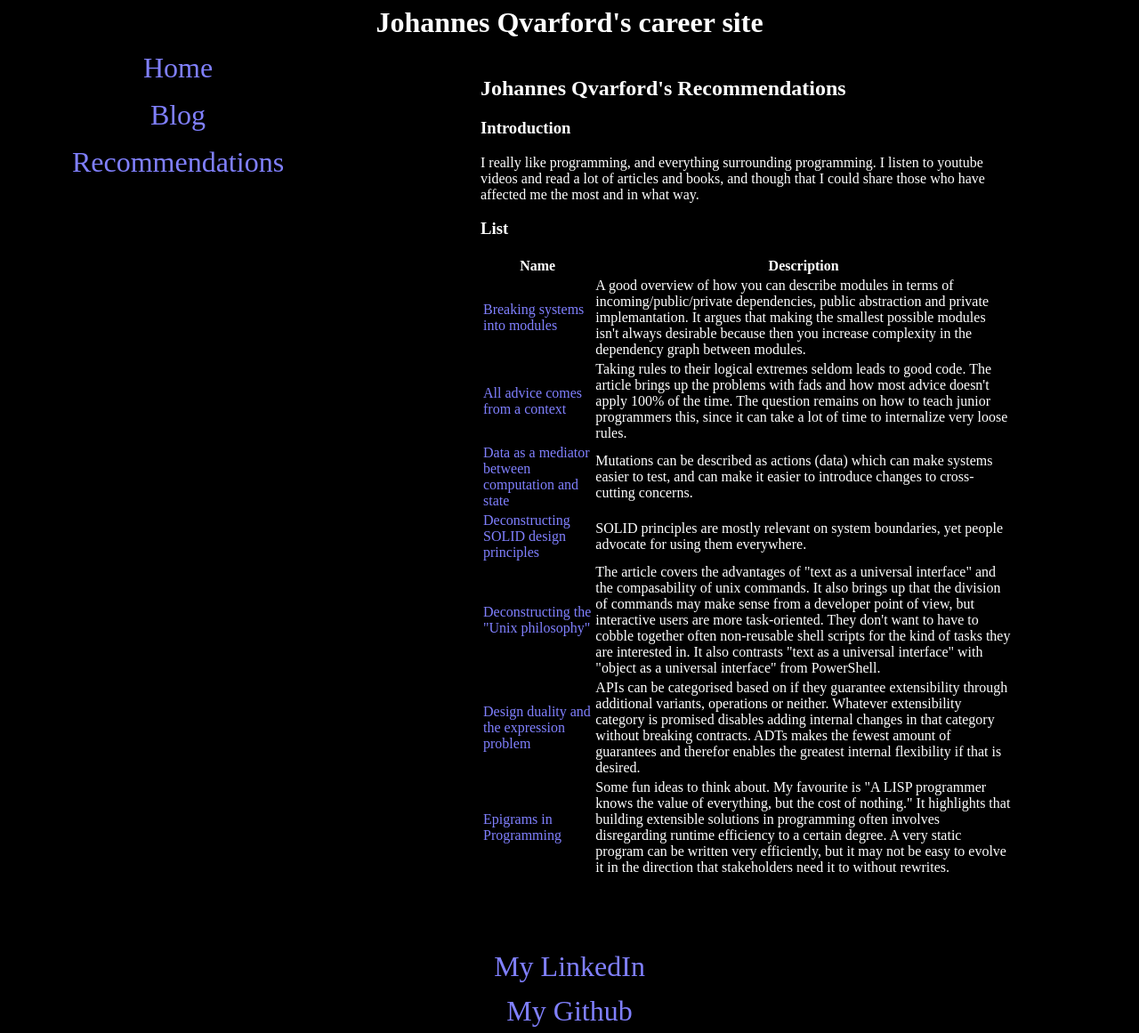
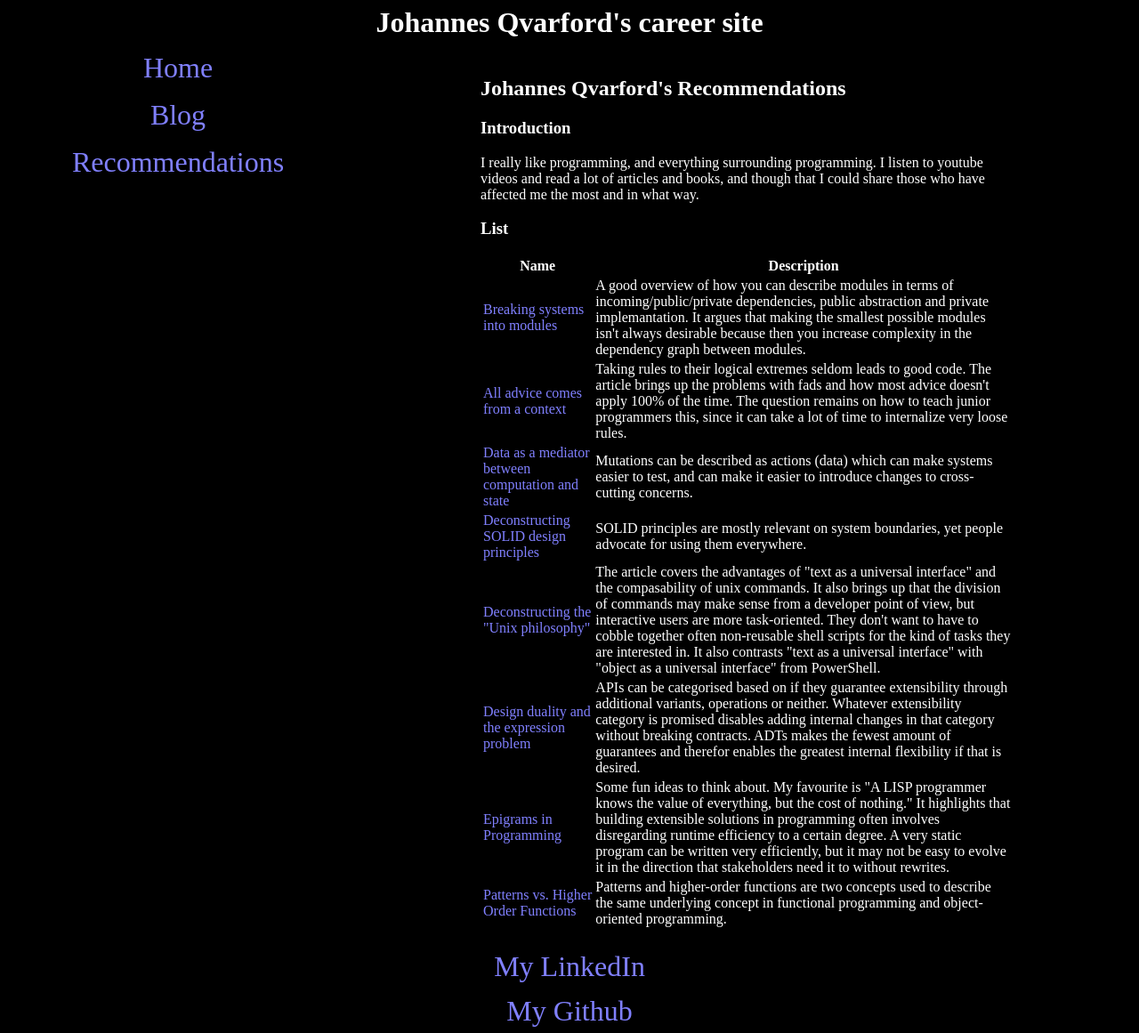
Before and after one commit to johannes-qvarford/johannes-qvarford.github.io, a Jekyll site: the page built from recommendations/index.html, in a window 1280 px wide. Shown: the whole page at 89% size. Built offline with Jekyll 4.4.1, drawn with Linux system fonts in a browser that asks for light colours.

Commit message:
Patterns vs. Higher Order Functions

```diff
--- a/recommendations/index.html
+++ b/recommendations/index.html
@@ -43,6 +43,10 @@ recommendations:
       Some fun ideas to think about. My favourite is "A LISP programmer knows the value of everything, but the cost of nothing."
       It highlights that building extensible solutions in programming often involves disregarding runtime efficiency to a certain degree.
       A very static program can be written very efficiently, but it may not be easy to evolve it in the direction that stakeholders need it to without rewrites.
+  - name: Patterns vs. Higher Order Functions
+    link: https://www.cs.oberlin.edu/~jwalker/langDesign/OO_vs_Fun/notes.html
+    review: |
+      Patterns and higher-order functions are two concepts used to describe the same underlying concept in functional programming and object-oriented programming.
 ---
 <!--
   - name:
@@ -82,8 +86,6 @@ review: |
   TODO:
 
 
-https://www.tedinski.com/2019/05/08/unexpected-moral-reasoning.html
-https://www.cs.oberlin.edu/~jwalker/langDesign/OO_vs_Fun/notes.html
 https://lexi-lambda.github.io/blog/2019/11/05/parse-don-t-validate/
 https://www.tedinski.com/2019/03/19/testing-at-the-boundaries.html
 https://www.tedinski.com/2018/10/09/relationship-induction-and-tests.html
```
